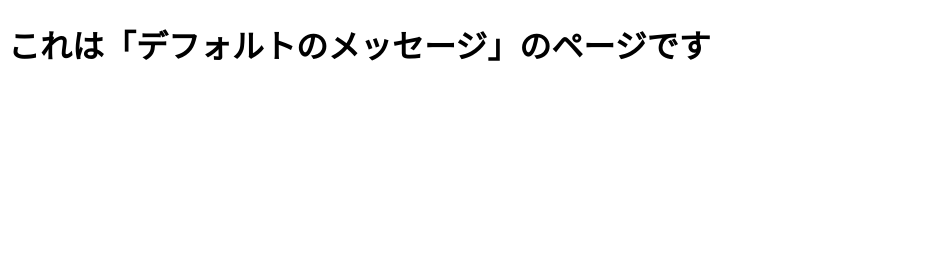
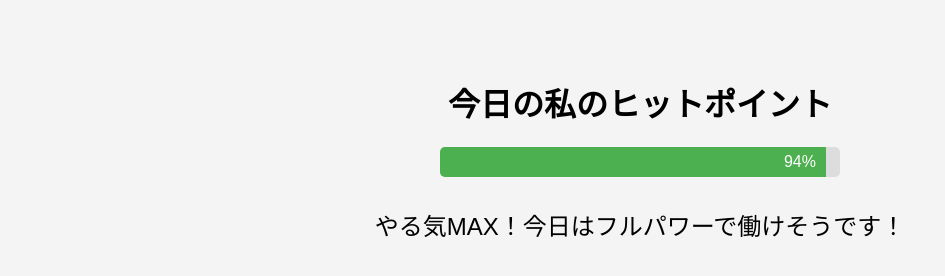
Before and after one commit to CaReN-shop-2025/test, a plain HTML site: page index.html in a window 1280 px wide. Shown: the whole page, without its empty margins (0-945 px from the left). Drawn offline with Linux system fonts and the light colour scheme.

Commit message:
Update index.html

```diff
--- a/index.html
+++ b/index.html
@@ -1,15 +1,68 @@
 <!DOCTYPE html>
-<html>
+<html lang="ja">
 <head>
   <meta charset="UTF-8">
-  <title>メッセージページ</title>
+  <title>今日の私のヒットポイント</title>
+  <style>
+    body {
+      font-family: sans-serif;
+      text-align: center;
+      padding: 50px;
+      background: #f4f4f4;
+    }
+    .hp-bar-container {
+      width: 80%;
+      max-width: 400px;
+      height: 30px;
+      background-color: #ddd;
+      border-radius: 5px;
+      margin: 20px auto;
+      overflow: hidden;
+    }
+    .hp-bar {
+      height: 100%;
+      background-color: #4CAF50;
+      text-align: right;
+      line-height: 30px;
+      color: white;
+      padding-right: 10px;
+      transition: width 0.5s ease-in-out;
+    }
+    .message {
+      font-size: 1.5em;
+      margin-top: 30px;
+    }
+  </style>
 </head>
 <body>
-  <h1 id="message"></h1>
+  <h1>今日の私のヒットポイント</h1>
+
+  <div class="hp-bar-container">
+    <div class="hp-bar" id="hpBar">0%</div>
+  </div>
+
+  <div class="message" id="statusMessage"></div>
+
   <script>
-    const path = window.location.pathname.split("/").filter(Boolean);
-    const message = path.length > 1 ? path[1] : "デフォルトのメッセージ";
-    document.getElementById("message").textContent = `これは「${message}」のページです`;
+    function getStatusMessage(hp) {
+      if (hp >= 80) {
+        return "やる気MAX！今日はフルパワーで働けそうです！";
+      } else if (hp >= 50) {
+        return "まあまあ元気です、ほどほどに働きます。";
+      } else if (hp >= 20) {
+        return "ちょっと疲れ気味です…。ゆっくり目で働かせてください。";
+      } else {
+        return "HPゼロ寸前…今日は何もしないで休みます！";
+      }
+    }
+
+    const hp = Math.floor(Math.random() * 101); // 0〜100のランダム値
+    const hpBar = document.getElementById("hpBar");
+    const statusMessage = document.getElementById("statusMessage");
+
+    hpBar.style.width = hp + "%";
+    hpBar.textContent = hp + "%";
+    statusMessage.textContent = getStatusMessage(hp);
   </script>
 </body>
 </html>
```
